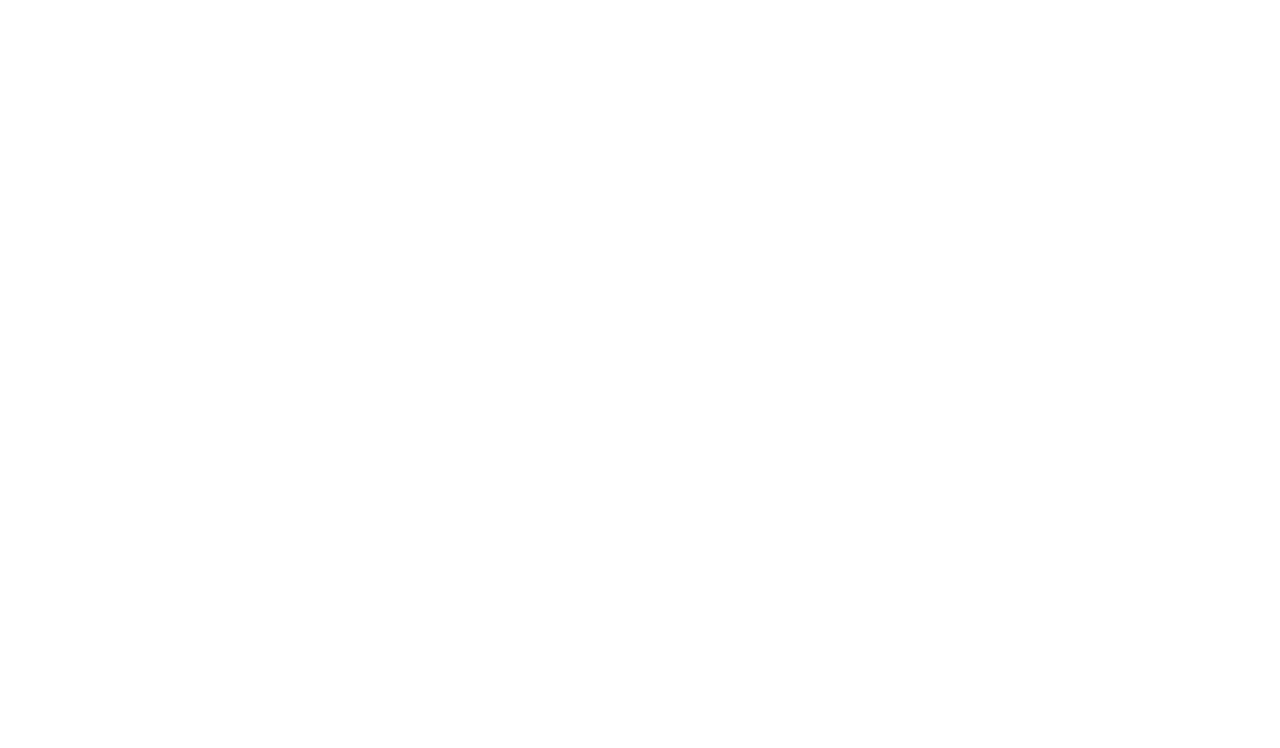
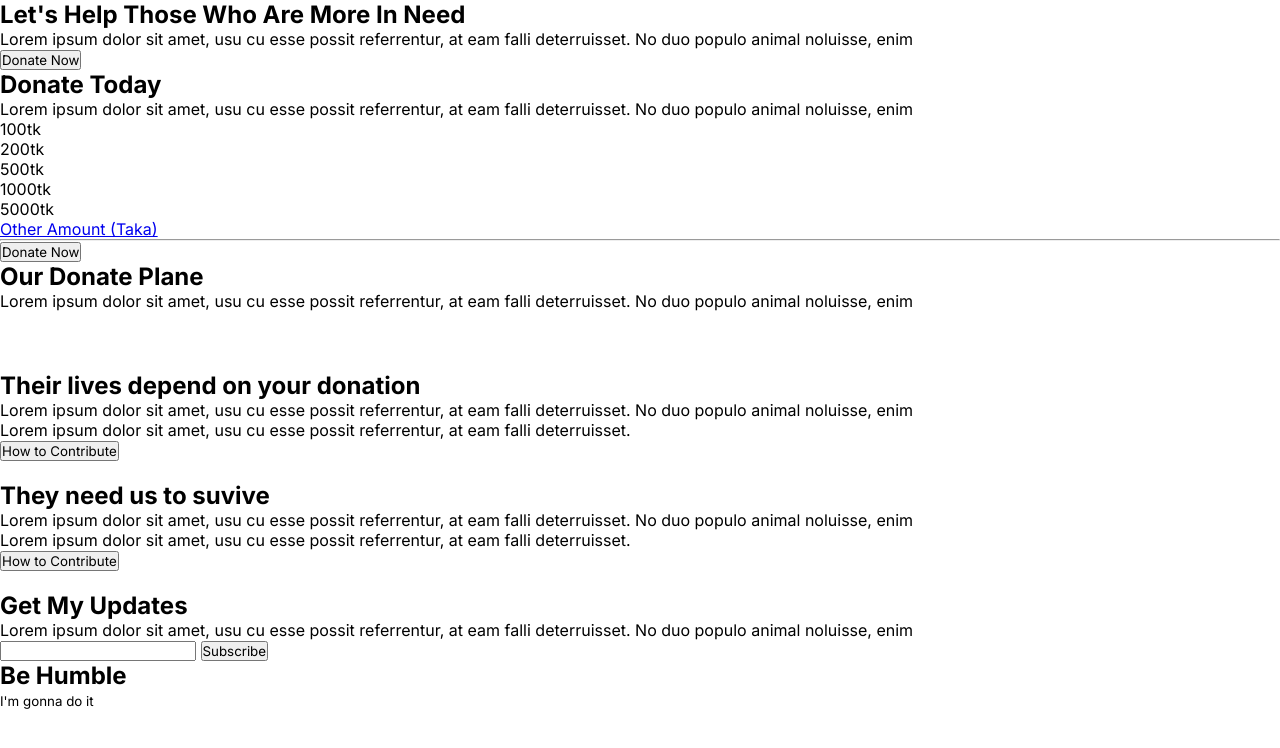
Before and after one commit to ashfaque9426/practise-projectBAONE, a plain HTML site: page index.html in a window 1280 px wide. Drawn offline with Linux system fonts and the light colour scheme.

Commit message:
Caching Done HTML Sementic Tags Added for elements, CSS Variable Caching and importing required fonts

```diff
--- a/Styles/style.css
+++ b/Styles/style.css
@@ -0,0 +1,33 @@
+/* importing required fonts form google fonts */
+@import url('https://fonts.googleapis.com/css2?family=Inter:wght@300;400;500;600;700;800&display=swap');
+@import url('https://fonts.googleapis.com/css2?family=Inter:wght@300;400;500;600;700;800&family=Lobster&display=swap');
+
+
+/* adding variable names to the root for later use */
+:root {
+    --primary-color: #ff5959;
+    --secondary-color: #fff4d6;
+    --text-black: #121212;
+    --text-gray: #c9c9c9;
+    --bg-gray: #d9d9d9;
+    --bg-dblue: #0b0d17;
+    --bg-lskyblue: #edf5f6;
+    --bg-lyellow: #ffeeee;
+    --bg-bred: #ffeeee;
+    --white: #ffffff;
+}
+
+/* reseting margin, padding, box-sizing for all the elements */
+* {
+    margin: 0;
+    padding: 0;
+    box-sizing: border-box;
+    font-family: "Inter", sans-serif;
+}
+
+/* setting some initial styles for the html body */
+body {
+    width: 100%;
+    min-height: 100vh;
+    background-color: var(--white);
+}
--- a/index.html
+++ b/index.html
@@ -8,6 +8,110 @@
     <link rel="stylesheet" href="./Styles/style.css">
 </head>
 <body>
+    <header role="banner">
+        <section class="banner-heading">
+            <h1 class="title">Let's Help Those Who Are More In Need</h1>
+            <p class="subtitle">
+                Lorem ipsum dolor sit amet, usu cu esse possit referrentur, at eam falli deterruisset. No duo populo animal noluisse,
+                enim
+            </p>
+            <button class="donate-btn">Donate Now</button>
+        </section>
+    </header>
 
+    <main>
+        <section class="donate-container">
+            <h2 class="sec-title">Donate Today</h2>
+            <p class="sec-subtitle">Lorem ipsum dolor sit amet, usu cu esse possit referrentur, at eam falli deterruisset. No duo populo animal noluisse,
+            enim</p>
+            <section class="donate-amount">
+                <div class="amount-in-tk">100tk</div>
+                <div class="amount-in-tk">200tk</div>
+                <div class="amount-in-tk">500tk</div>
+                <div class="amount-in-tk">1000tk</div>
+                <div class="amount-in-tk">5000tk</div>
+            </section>
+            <a href="#" class="other-amount">Other Amount (Taka)</a>
+            <hr>
+            <button class="donate-btn">Donate Now</button>
+        </section>
+
+        <section class="donate-plans-container">
+            <h2 class="sec-title">Our Donate Plane</h2>
+            <p class="sec-subtitle">Lorem ipsum dolor sit amet, usu cu esse possit referrentur, at eam falli deterruisset. No duo populo animal noluisse,
+            enim</p>
+            <ul class="list-of-planes">
+                <a href="#">
+                    <li class="blog">
+                        <article>
+                            <img src="" alt="">
+                            <h3 class="blog-title"></h3>
+                            <p class="about-this-blog"></p>
+                        </article>
+                    </li>
+                </a><a href="#">
+                    <li class="blog">
+                        <article>
+                            <img src="" alt="">
+                            <h3 class="blog-title"></h3>
+                            <p class="about-this-blog"></p>
+                        </article>
+                    </li>
+                </a><a href="#">
+                    <li class="blog">
+                        <article>
+                            <img src="" alt="">
+                            <h3 class="blog-title"></h3>
+                            <p class="about-this-blog"></p>
+                        </article>
+                    </li>
+                </a>
+            </ul>
+        </section>
+
+        <section class="main-blogs">
+            <section class="main-subblog">
+                <article>
+                    <h2 class="sec-title">Their lives depend on your donation</h2>
+                    <p class="sec-subtitle">Lorem ipsum dolor sit amet, usu cu esse possit referrentur, at eam falli deterruisset. No duo
+                        populo animal noluisse,
+                        enim</p>
+                    <p class="sec-subtitle">Lorem ipsum dolor sit amet, usu cu esse possit referrentur, at eam falli deterruisset.</p>
+                    <a href="#"><button class="donate-btn">How to Contribute</button></a>
+                </article>
+                <figure>
+                    <img src="" alt="">
+                </figure>
+            </section>
+            <section class="main-subblog">
+                <article>
+                    <h2 class="sec-title">They need us to suvive</h2>
+                    <p class="sec-subtitle">Lorem ipsum dolor sit amet, usu cu esse possit referrentur, at eam falli deterruisset. No duo
+                        populo animal noluisse,
+                        enim</p>
+                    <p class="sec-subtitle">Lorem ipsum dolor sit amet, usu cu esse possit referrentur, at eam falli deterruisset.</p>
+                    <a href="#"><button class="donate-btn">How to Contribute</button></a>
+                </article>
+                <figure>
+                    <img src="" alt="">
+                </figure>
+            </section>
+        </section>
+
+        <section class="get-my-update">
+            <h2 class="sec-title">Get My Updates</h2>
+            <p class="sec-subtitle">Lorem ipsum dolor sit amet, usu cu esse possit referrentur, at eam falli deterruisset. No duo populo animal noluisse,
+            enim</p>
+            <form action="">
+                <input type="email" name="" id="Email">
+                <input type="submit" value="Subscribe">
+            </form>
+        </section>
+    </main>
+
+    <footer>
+        <h2 class="footer-title">Be Humble</h2>
+        <small>I'm gonna do it</small>
+    </footer>
 </body>
 </html>
```
